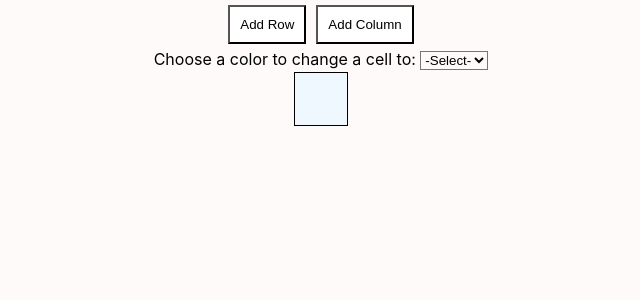
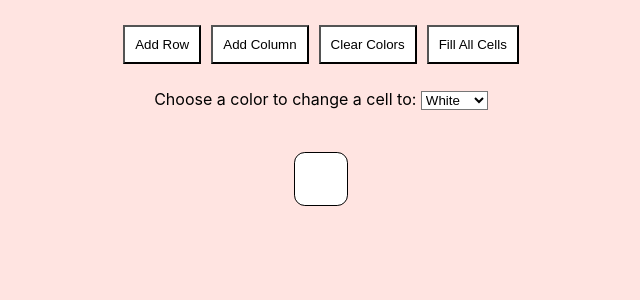
Before and after one commit to vfischer9/assignment8, a React (Create React App) app: page / in a window 1280 px wide. Shown: the top 300 px of the page, without its empty margins (319-959 px from the left). Built offline with nearby package versions, Linux system fonts and the light colour scheme.

Commit message:
Added blank all cells feature

```diff
--- a/src/App.css
+++ b/src/App.css
@@ -5,7 +5,8 @@
 .cell{
   width: 50px;
   height: 50px;
-  background-color: aliceblue;
+  background-color: white;
+  border-radius: 20%;
 }
 
 .col{
@@ -23,7 +24,7 @@
 }
 
 *{
-  background-color: snow;
+  background-color: mistyrose;
 }
 
 button{
@@ -32,6 +33,14 @@ button{
   margin: 5px
 }
 
+select, option{
+  background-color: white;
+}
+
 table{
   display: inline;
 }
+
+.clearCell{
+  background-color: white;
+}
--- a/src/App.js
+++ b/src/App.js
@@ -10,7 +10,8 @@ class App extends Component {
     this.state={
       numRows: 1,
       numCols: 1,
-      color: ""
+      color: "",
+      clearColor: "white"
     }
   }
 
@@ -35,14 +36,26 @@ class App extends Component {
   }
 
 
+  clearCell = () => {
+    this.setState({
+      color: ""
+    })
+  }
+
+  fillAll = () => {
+
+  }
+
   render(){
     return (
       <div className="App">
-
+        <br></br>
         <button onClick={this.handleAddRowButton}>Add Row</button>
         <button onClick={this.handleAddColButton}>Add Column</button>
+        <button onClick={this.clearCell}>Clear Colors</button>
+        <button onClick={this.fillAll}>Fill All Cells</button>
 
-     <br></br>
+      <br></br><br></br>
 
         <label>Choose a color to change a cell to: </label>
         <select onChange={ (event) => {
@@ -50,14 +63,17 @@ render(){
               color: event.target.value
             })
           }}>
-              <option>-Select-</option>
-              <option value="yellow">Yellow</option>
-              <option value="green">Green</option>
-              <option value="red">Red</option>
-              <option value="purple">Purple</option>
+                <option value="white">White</option>
+                <option value="lightblue">Blue</option>
+                <option value="gold">Yellow</option>
+                <option value="darkseagreen">Green</option>
+                <option value="tomato">Red</option>
+                <option value="orange">Orange</option>
+                <option value="mediumpurple">Purple</option>
+                <option value="pink">Pink</option>
           </select>
 
-        <br></br>
+          <br></br><br></br><br></br>
 
             <Table
             numRows = {this.state.numRows}
--- a/src/components/TableCell.js
+++ b/src/components/TableCell.js
@@ -5,7 +5,8 @@ export default class TableCell extends React.Component {
     constructor(props) {
         super(props);
         this.state = {
-            cellColor: ""
+            cellColor: "",
+            isCleared: false
         };
     }
 
@@ -14,6 +15,12 @@ export default class TableCell extends React.Component {
             cellColor: this.props.color
         });
     }
+
+    // componentDidUpdate(){
+    //     this.state.cellColor = ""
+    //     console.log("Color sent to tableCell:", this.props.color)
+    // }
+
 
     render(){
         console.log(this.props.color)
```
Also changed, not shown: 2 other files (tests, documents, lock files or other folders). Lines whose indentation alone changed are shown as unchanged.
